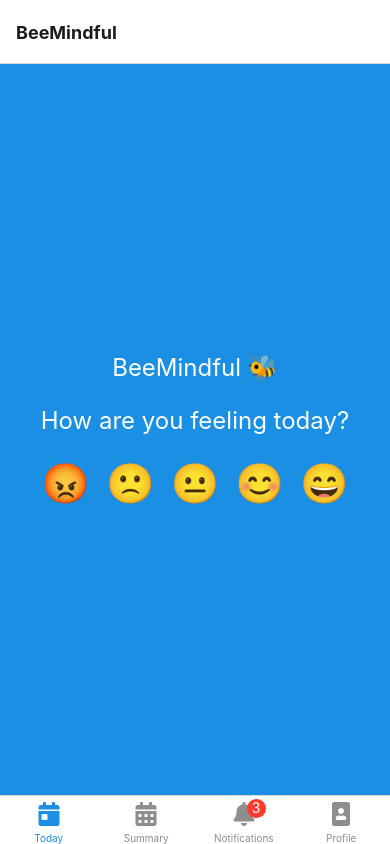
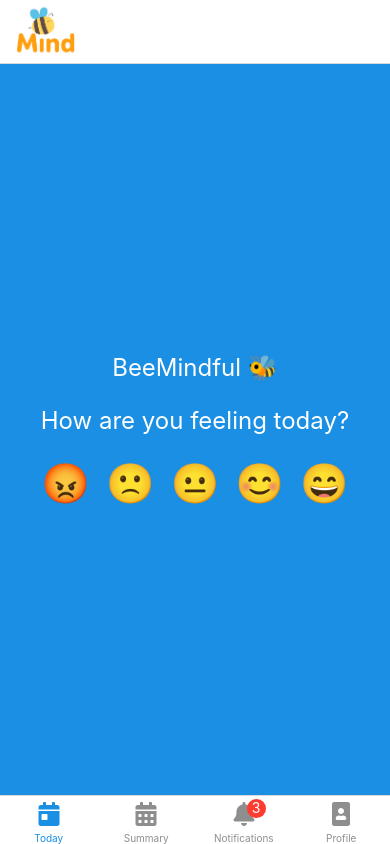
Before and after one commit to laurapham1/BeeMindful, a React Native app: screen / in a window 390 px wide. Built offline with nearby package versions, Linux system fonts and the light colour scheme.

Commit message:
add app logo to header

```diff
--- a/App.js
+++ b/App.js
@@ -1,5 +1,4 @@
-import { StatusBar } from 'expo-status-bar';
-import { StyleSheet, Text, View, Button } from 'react-native';
+import { StyleSheet, Image } from 'react-native';
 import {NavigationContainer} from '@react-navigation/native';
 // import {createNativeStackNavigator} from '@react-navigation/native-stack';
 import { createBottomTabNavigator } from '@react-navigation/bottom-tabs';
@@ -30,7 +29,7 @@ export default function App() {
         <Tab.Screen
           name="Home"
           component={HomeScreen}
-          options={{title: 'BeeMindful', tabBarLabel: 'Today', tabBarIcon: ({color}) => (
+          options={{title: <Image source={require('./assets/logo.png')} style={{width: 60, height: 60}}/>, tabBarLabel: 'Today', tabBarIcon: ({color}) => (
             <FaCalendarDay style={{color: color, fontSize: '24px'}}/>
           )}}
 
```
Also changed, not shown: assets/beemindful-logo.png (added), assets/logo.png (added).
